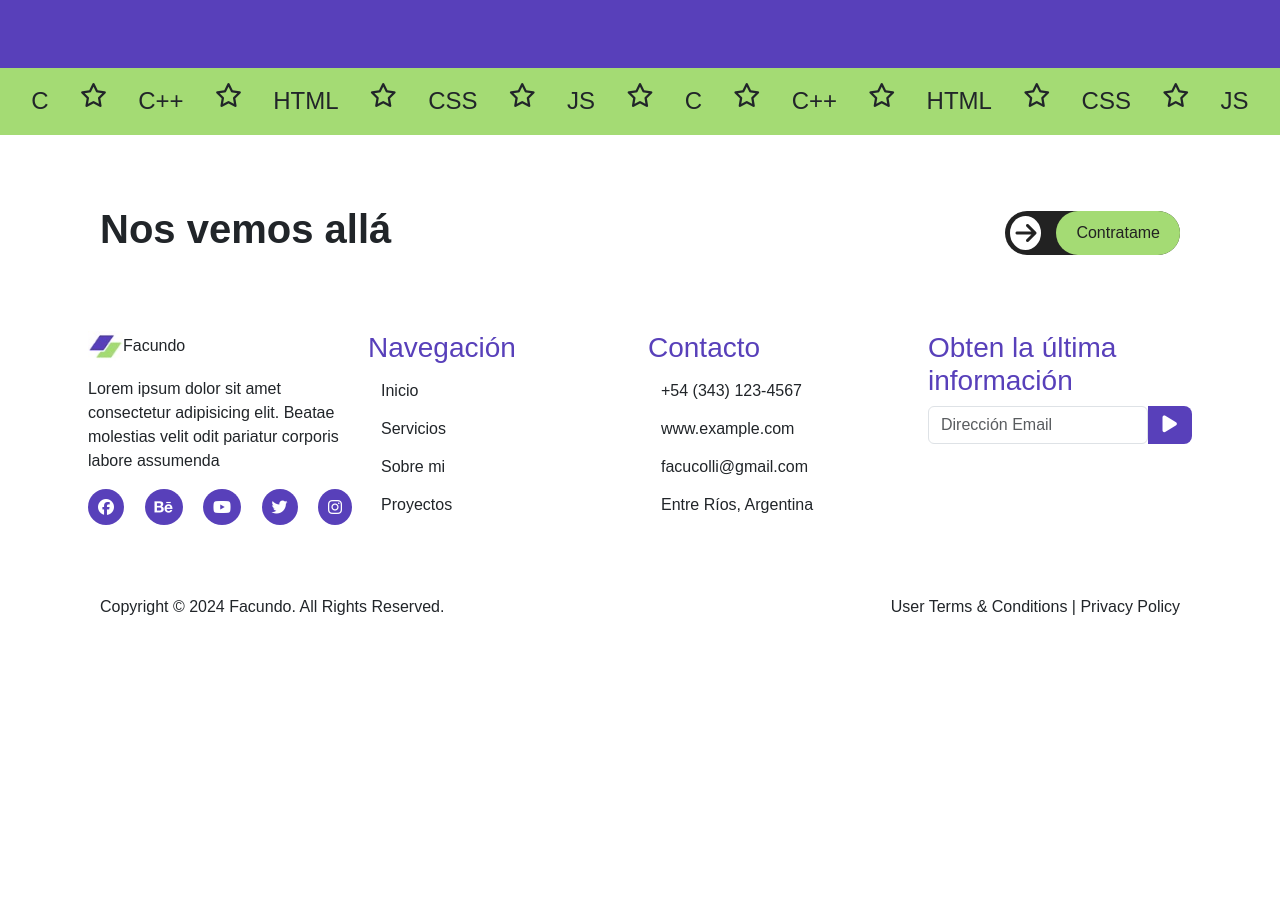
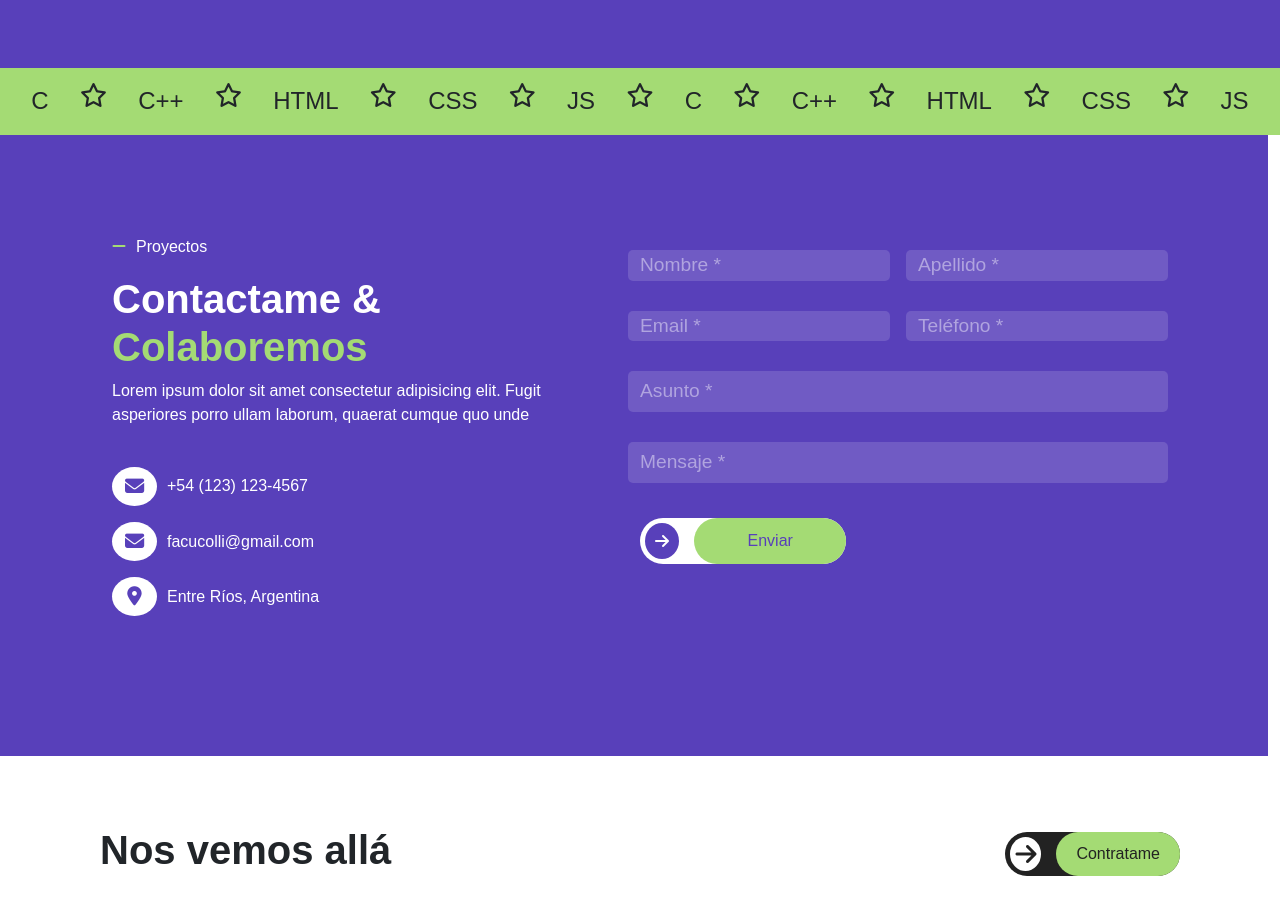
Before and after one commit to FacundoColli/Portfolio, a React (Vite) app: page / in a window 1280 px wide. Shown: the part 3160-4075 px from the top of the page. Before the commit the page ends 3795 px from the top, so only its background shows below. Built offline with nearby package versions, Linux system fonts and the light colour scheme.

Commit message:
Componentes terminados

```diff
--- a/src/Component/Main/Contacto/Contacto.css
+++ b/src/Component/Main/Contacto/Contacto.css
@@ -0,0 +1,96 @@
+.contacto{
+    background-color:  #5840ba;
+    color: white;
+    padding: 100px;
+    width: 100%;
+}
+
+.contacto .fa-minus{
+    color: #a4db74;
+    margin-right: 10px;
+}
+
+.contacto span{
+    color: #a4db74;
+}
+
+.contacto .datos .icon{
+    font-size: 1.2rem;
+    color: #5840ba;
+    background-color: white;
+    border-radius: 50%;
+    width: 45px;
+    padding: 10px;
+    text-align: center;
+}
+
+.contacto .icons p{
+    margin: 0;
+    margin-left: 10px;
+    align-self: center;
+}
+
+.datos > div{
+    margin-bottom: 40px;
+}
+
+.contacto .datos{
+    width: 50%;
+}
+
+.contacto form{
+    width: 50%;
+}
+
+.contacto form input{
+    border: none;
+    border-radius: 5px;
+    background-color: #705BC4;
+    color: white;
+    font-size: 1.2rem;
+    margin: 15px 0;
+}
+
+.contacto form input::placeholder{
+    color: #B0A4DF;
+    font-size: 1.2rem;
+}
+
+input[type="number"]::-webkit-outer-spin-button,
+input[type="number"]::-webkit-inner-spin-button {
+  -webkit-appearance: none;
+}
+
+input:focus {
+    outline: none;
+}
+
+.contacto .btnFlecha{
+    margin-top: 20px;
+    width: 40%;
+    display: flex;
+    justify-content: space-between;
+    background-color: white;
+    border-radius: 30px;
+    padding: 0;
+}
+
+.contacto .more{
+    color: #5840ba;
+    background-color: #a4db74;
+    border-radius: 30px;
+    font-size: 1rem;
+    transition: color 0.2s;;
+    width: 100%;
+
+}
+
+.contacto form i{
+    background-color: #5840ba;
+    color: white;
+    border-radius: 50%;
+    padding: 10px;
+    margin: 5px;
+    align-self: center;
+    font-size: 1rem;
+}
--- a/src/Component/Main/Contacto/Contacto.jsx
+++ b/src/Component/Main/Contacto/Contacto.jsx
@@ -3,8 +3,47 @@ import './Contacto.css'
 function Contacto(){
 
     return(
-        <>
-        </>
+        <div className='row contacto'>
+            <article class="col datos">
+                <div className="container">
+                    <p><i className="fa-solid fa-minus"></i>Proyectos</p>
+                    <h1>Contactame & <br /><span>Colaboremos</span></h1>
+                    <p>Lorem ipsum dolor sit amet consectetur adipisicing elit. Fugit asperiores porro ullam laborum, quaerat cumque quo unde</p>
+                </div>
+                <div className='col icons'>
+                    <div className='d-flex container mb-3'>
+                        <i class="fa-solid fa-envelope icon"></i>
+                        <p>+54 (123) 123-4567</p>
+                    </div>
+                    <div className='d-flex container mb-3'>
+                        <i class="fa-solid fa-envelope icon "></i>
+                        <p> facucolli@gmail.com</p>
+                    </div>
+                    <div className='d-flex container mb-3'>
+                        <i class="fa-solid fa-location-dot icon"></i>
+                        <p>Entre Ríos, Argentina</p>
+                    </div>
+                </div>
+            </article>
+            <form className='col'>
+                <article className='row column-gap-3'>
+                    <input className="col" type="text" placeholder="Nombre *"/>
+                    <input className="col" type="text" placeholder="Apellido *"/>
+                </article>
+                <article className='row column-gap-3'>
+                    <input className="col" type="email" id="exampleFormControlInput1" placeholder="Email *"/>
+                    <input className="col" type="number" placeholder="Teléfono *"/>
+                </article>
+                <article className='row'>
+                    <input className="asunto" class="form-control" id="exampleFormControlTextarea1" type="text" placeholder="Asunto *"/>
+                    <input className="mensaje" class="form-control" id="exampleFormControlTextarea1" type="text" placeholder="Mensaje *"/>
+                </article>
+                <div className="btnFlecha d-flex justify-content-between">
+                    <i class="fa-solid fa-arrow-right"></i>
+                    <button type='submit' className='btn btn-primary more'>Enviar</button>
+                </div>
+            </form>
+        </div>
     )
 }
 
--- a/src/main.jsx
+++ b/src/main.jsx
@@ -18,8 +18,8 @@ ReactDOM.createRoot(document.getElementById('root')).render(
     <Servicios/>
     <SobreMi/>
     <Proyectos/>
+    <Franja/>
     <Contacto/>
-    <Franja/>
     <Footer/>
   </React.StrictMode>,
 )
```
